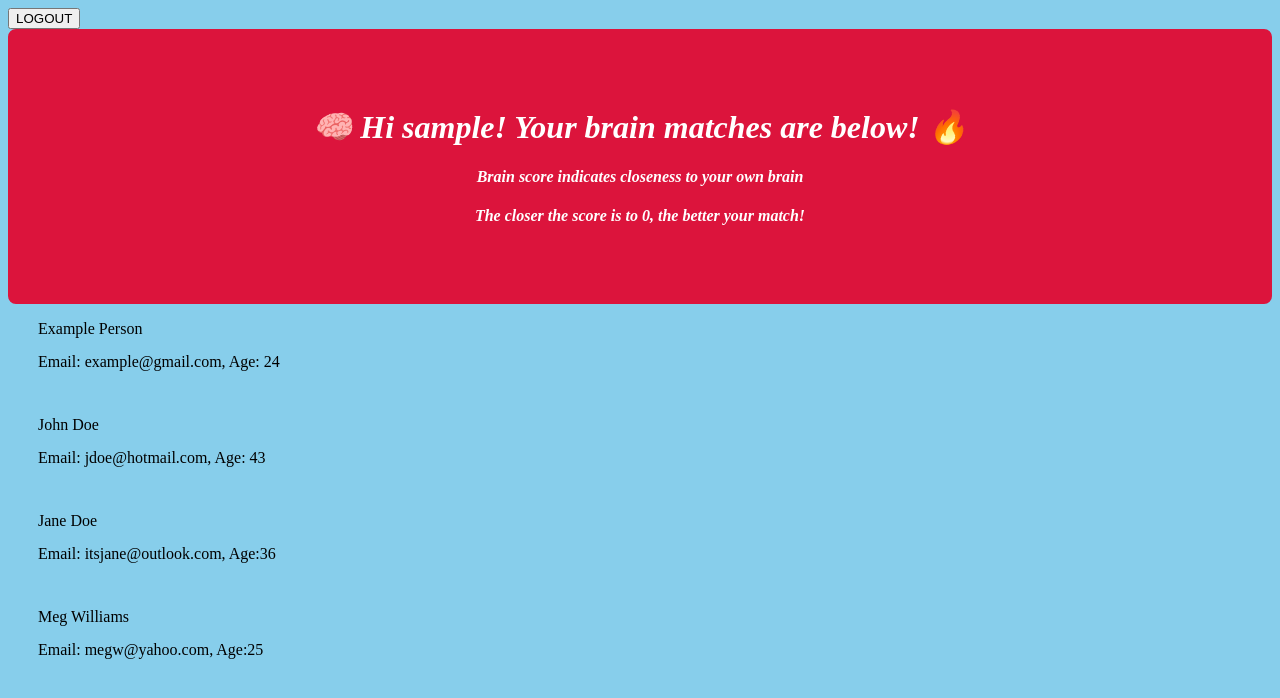
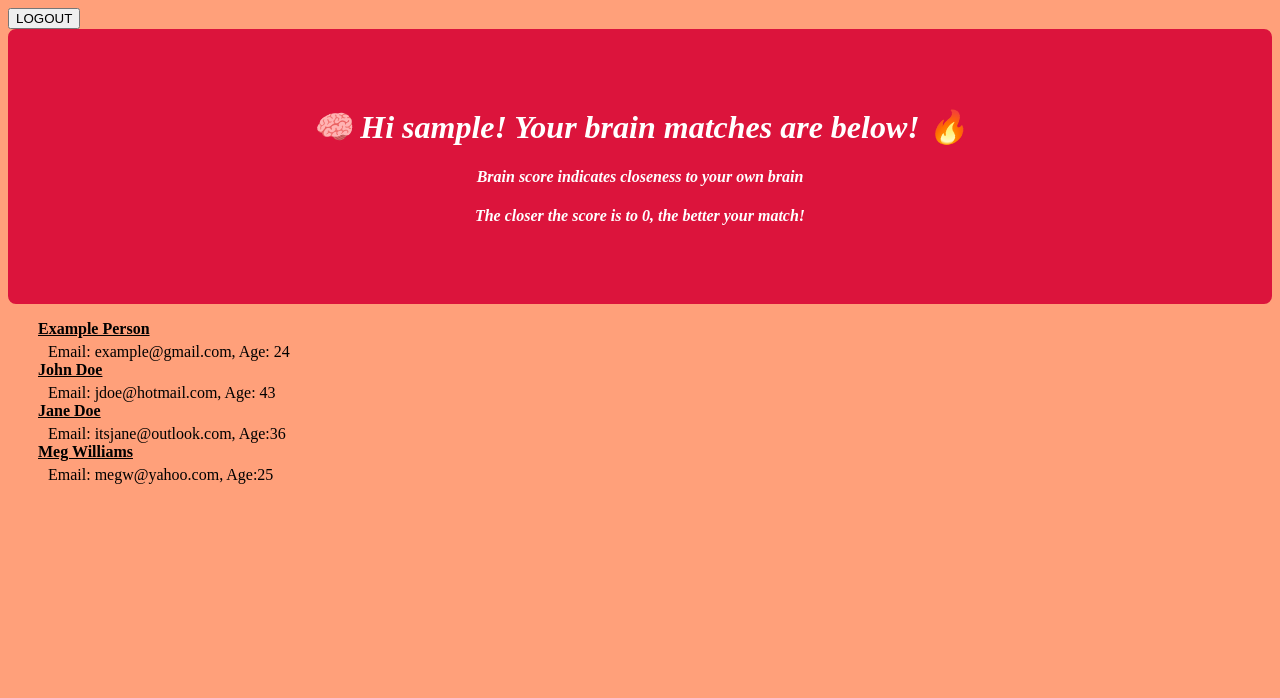
Before and after one commit to javoccino/Brainbit-CS-Project, a Flask app: page /matchpage in a window 1280 px wide. Shown: the top 698 px of the page. Run offline with Flask 3, Linux system fonts and the light colour scheme; the visitor is signed in with stand-in values (Sample User, id 1); parts of the project's set-up code (start-up, migrations or seed data) failed here and were passed over; some web fonts are replaced.

Commit message:
Update matchpage.css
Playing around with changing looks to the listings, and also background color

```diff
--- a/cs370_fall_2023_REST/static/matchpage.css
+++ b/cs370_fall_2023_REST/static/matchpage.css
@@ -13,19 +13,19 @@
 }
 
 dt{
-    margin-bottom: 15px;
+    margin-bottom: 5px;
     margin-left: 30px;
+    font-weight: bold;
+    text-decoration: underline;
+}
 }
 
 dd{
-    margin-bottom: 45px;
+    margin-bottom: 20px;
     margin-left:30px;
 }
 
-.matches{
-    background-color: skyblue;
-}
 
 body{
-    background-color: skyblue;
+    background-color: lightsalmon;
 }
```
